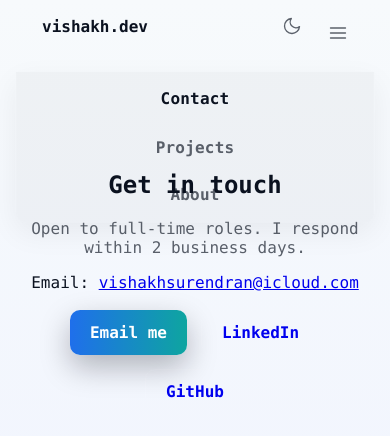
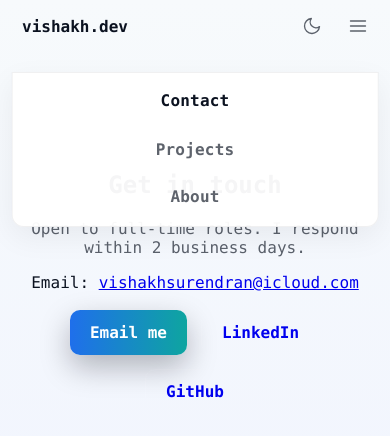
Before and after one commit to vishakhsurendran/vishakh.dev, a website built with Vite: page contact.html in a window 390 px wide. Both pictures are taken after a click on the button 338 px from the left and 26 px from the top of the page. Built offline with nearby package versions, Linux system fonts and the light colour scheme.

Commit message:
Reworked menu for Mobile version of site

```diff
--- a/script.js
+++ b/script.js
@@ -1,4 +1,3 @@
-// script.js
 document.addEventListener('DOMContentLoaded', () => {
   const now = new Date();
   const hour = now.getHours();
@@ -44,19 +43,32 @@ document.addEventListener('DOMContentLoaded', () => {
     });
   });
 
+  // --- Mobile hamburger menu creation & behavior ---
+  // Only create the hamburger on pages other than home
+  const isHome = (pathname => {
+    if (!pathname) return true;
+    const p = pathname.replace(/\/+$/, '');
+    return p === '' || p === '/' || p.endsWith('/index.html');
+  })(window.location.pathname);
+
+  // Do not create the menu toggle on the homepage
+  if (!isHome) {
+    // create once if not present
+    if (!document.querySelector('.menu-toggle')) {
       const menuToggle = document.createElement('button');
       menuToggle.type = 'button';
       menuToggle.className = 'menu-toggle';
       menuToggle.setAttribute('aria-label', 'Open menu');
-  menuToggle.innerHTML = '<svg viewBox="0 0 24 24" fill="none" stroke="currentColor" stroke-width="1.6" stroke-linecap="round" stroke-linejoin="round"><path d="M3 6h18M3 12h18M3 18h18"/></svg>';
+      menuToggle.innerHTML = '<svg viewBox="0 0 24 24" fill="none" stroke="currentColor" stroke-width="1.6" stroke-linecap="round" stroke-linejoin="round" aria-hidden="true"><path d="M3 6h18M3 12h18M3 18h18"/></svg>';
 
+      // Prefer placing the toggle inside .nav-right so it lines up with theme toggle
       const navRight = document.querySelector('.site-nav .nav-right');
-  const navContainer = document.querySelector('.site-nav .container');
-
       if (navRight) {
         navRight.appendChild(menuToggle);
-  } else if (navContainer) {
-    navContainer.appendChild(menuToggle);
+      } else {
+        // fallback: append to container end
+        const navContainer = document.querySelector('.site-nav .container');
+        if (navContainer) navContainer.appendChild(menuToggle);
       }
 
       const closeMenu = () => {
@@ -74,16 +86,24 @@ document.addEventListener('DOMContentLoaded', () => {
         else openMenu();
       });
 
+      // Close menu when clicking any nav link or theme toggle inside the mobile menu
       document.querySelectorAll('.site-links-center a, .site-links-center .icon-btn').forEach(el=>{
         el.addEventListener('click', closeMenu);
       });
 
+      // Close when tapping outside the nav while open
       document.addEventListener('click', (e)=>{
         if (!document.documentElement.classList.contains('menu-open')) return;
         const withinNav = e.target.closest('.site-nav');
         if (!withinNav) closeMenu();
       });
 
+      // Ensure we remove the menu-open class on navigation (single-page or external)
+      window.addEventListener('hashchange', () => document.documentElement.classList.remove('menu-open'));
+    }
+  }
+
+  // Prefetch optimization
   const prefetchLinks = document.querySelectorAll('a[data-prefetch]');
   prefetchLinks.forEach(a => {
     const prefetch = () => {
--- a/style.css
+++ b/style.css
@@ -86,24 +86,42 @@ body::after{
 [data-theme="light"] body::before{ opacity: 0; }
 [data-theme="light"] body::after{ opacity: 1; }
 
+
 /* Site navigation layout */
 .site-nav{
   position:relative;
   height:var(--nav-height);
   display:block;
   background: transparent;
-  padding:0 20px;
+  padding:0 0; /* removed outer padding so container can stretch to edges */
 }
+
+/* Ensure the nav container fills the full page width so corners are flush */
 .site-nav .container{
   display:grid;
   grid-template-columns: auto 1fr auto;
   align-items:center;
-  max-width:1100px;
-  margin:0 auto;
-  padding:6px 20px;
+  width:100%;
+  max-width: none; /* allow full-width so brand & right controls sit at corners */
+  margin:0;
+  padding:6px 20px; /* keep internal spacing */
   gap:16px;
 }
+
+/* keep brand at the extreme left and nav-right at extreme right */
 .site-brand { justify-self: start; display:flex; align-items:center; gap:10px; color:var(--text); text-decoration:none; font-weight:700; z-index:10; }
+.nav-right { grid-column: 3 / 4; justify-self:end; z-index:10; display:flex; align-items:center; gap:8px; }
+
+/* remove desktop translate; center links using grid */
+.site-links-center{
+  grid-column: 2 / 3;
+  justify-self:center;
+  display:flex;
+  gap:18px;
+  align-items:center;
+  z-index:5;
+  transform: none;
+}
 
 /* Centering navigational links */
 .site-links-center{
@@ -295,47 +313,58 @@ body::after{
 /* Mobile navigation settings */
 @media (max-width:720px) {
   .site-nav .container{
-    grid-template-columns: auto 1fr auto;
+    grid-template-columns: auto 1fr auto; /* brand left, spacer, right controls */
     gap:8px;
     padding:6px 12px;
   }
 
   .site-brand{ margin-top:0; }
 
+  /* mobile drop-down centered and opaque so text behind doesn't show through */
   .site-links-center{
     position: absolute;
     top: var(--nav-height);
     left: 50%;
-    transform: translate(-50%, -110%);
-    width: min(92%, 420px);
-    background: var(--card-bg);
+    transform: translate(-50%, -120%);
+    width: min(94%, 420px);
+    background: rgba(6,10,18,0.96); /* darker, nearly-opaque background for mobile */
     flex-direction: column;
     gap:12px;
-    padding:10px;
+    padding:12px;
     border-bottom-left-radius:12px;
     border-bottom-right-radius:12px;
     border:1px solid rgba(255,255,255,0.04);
-    box-shadow: var(--shadow);
+    box-shadow: 0 20px 40px rgba(3,7,18,0.6);
     opacity:0;
     pointer-events:none;
     transition: transform 260ms var(--transition-easing), opacity 260ms var(--transition-easing);
-    z-index: 99;
+    z-index: 999;
     justify-content: center;
     align-items: center;
+  }
+
+  /* light-theme mobile menu background */
+  [data-theme="light"] .site-links-center{
+    background: rgba(255,255,255,0.96);
+    border:1px solid rgba(2,6,23,0.06);
+    box-shadow: 0 10px 30px rgba(2,6,23,0.06);
   }
 
   .site-links-center a, .site-links-center .icon-btn{
     padding: 8px 12px;
     display: block;
     text-align: center;
+    width:100%;
   }
 
+  /* when open, slide down into view */
   .menu-open .site-links-center{
     transform: translate(-50%, 8px);
     opacity:1;
     pointer-events:auto;
   }
 
+  /* show the menu toggle only on mobile (desktop remains unaffected) */
   .menu-toggle{
     display:inline-flex;
     align-items:center;
@@ -353,58 +382,6 @@ body::after{
   }
   .menu-toggle svg{ width:20px; height:20px; }
 
+  /* ensure the theme toggle remains visible and clickable at the right on mobile */
   .nav-right{ display:flex; }
 }
-
-/* Navbar base */
-.navbar {
-  display: flex;
-  justify-content: space-between; /* items to corners */
-  align-items: center;
-  width: 100%;
-  padding: 1rem 2rem;
-  box-sizing: border-box;
-}
-
-/* Brand on left, links on right (desktop) */
-.nav-links {
-  display: flex;
-  gap: 1rem;
-  list-style: none;
-}
-
-.nav-links li {
-  display: flex;
-  align-items: center;
-}
-
-/* Menu button (mobile only) */
-.menu-toggle {
-  display: none; /* hidden on desktop by default */
-  font-size: 2rem;
-  background: none;
-  border: none;
-  cursor: pointer;
-}
-
-/* Mobile menu hidden by default */
-.mobile-menu {
-  display: none;
-  flex-direction: column;
-  gap: 1rem;
-  padding: 1rem;
-  background: var(--bg, #fff);
-}
-
-/* Mobile styles */
-@media (max-width: 768px) {
-  .nav-links {
-    display: none; /* hide desktop links */
-  }
-  .menu-toggle {
-    display: block; /* show menu button */
-  }
-  .mobile-menu.open {
-    display: flex;
-  }
-}
```
Lines whose indentation alone changed are shown as unchanged.
